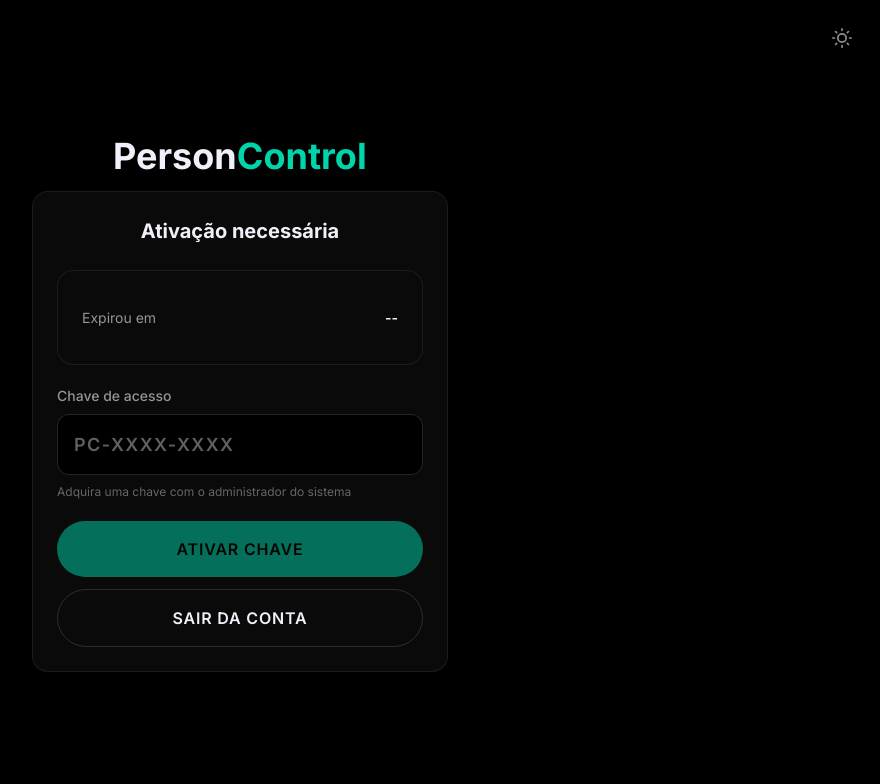
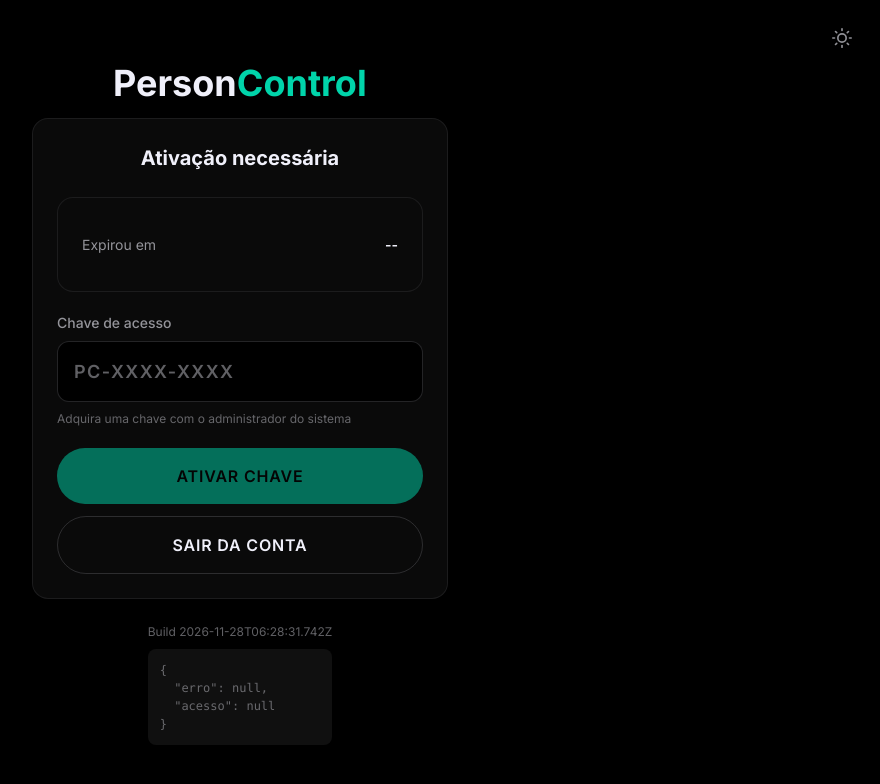
Before and after one commit to marlonpessoa-hub/personcontrol-vercel, a React (Vite) app: page / in a window 1280 px wide. Shown: the top 784 px of the page, without its empty margins (400-1280 px from the left). Built offline with nearby package versions, Linux system fonts and the light colour scheme; no server answers.

Commit message:
chore: carimbo de build e detalhe tecnico na tela de acesso

```diff
--- a/eslint.config.js
+++ b/eslint.config.js
@@ -14,7 +14,7 @@ export default [
       parserOptions: {
         ecmaFeatures: { jsx: true },
       },
-      globals: globals.browser,
+      globals: { ...globals.browser, __BUILD__: 'readonly' },
     },
     plugins: {
       'react-hooks': reactHooks,
--- a/src/App.jsx
+++ b/src/App.jsx
@@ -158,6 +158,7 @@ const App = () => {
         modo={access.erroAcesso ? 'erro' : 'expirado'}
         erro={access.erroAcesso}
         expiraEm={access.expiraEm}
+        detalheTecnico={JSON.stringify({ erro: access.erroAcesso, acesso: access.acesso }, null, 2)}
         onAtivar={access.ativarChave}
         onRecarregar={access.carregarAcesso}
         onSignOut={auth.signOut}
--- a/src/components/Auth/AccessScreen.jsx
+++ b/src/components/Auth/AccessScreen.jsx
@@ -1,7 +1,7 @@
 import { useState } from 'react';
 import { formatarData, formatarHora } from '../../utils/formatters';
 
-const AccessScreen = ({ modo, erro, expiraEm, onAtivar, onRecarregar, onSignOut, isDarkTheme, onToggleTheme }) => {
+const AccessScreen = ({ modo, erro, expiraEm, detalheTecnico, onAtivar, onRecarregar, onSignOut, isDarkTheme, onToggleTheme }) => {
   const [chave, setChave] = useState('');
   const [loading, setLoading] = useState(false);
   const [msgErro, setMsgErro] = useState('');
@@ -121,6 +121,28 @@ const AccessScreen = ({ modo, erro, expiraEm, onAtivar, onRecarregar, onSignOut,
           SAIR DA CONTA
         </button>
       </div>
+
+      <div style={{ marginTop: 'var(--space-6)', textAlign: 'center', color: 'var(--meta)', fontSize: 'var(--text-xs)' }}>
+        Build {__BUILD__}
+        {detalheTecnico && (
+          <pre
+            style={{
+              textAlign: 'left',
+              whiteSpace: 'pre-wrap',
+              wordBreak: 'break-all',
+              marginTop: 'var(--space-2)',
+              padding: 'var(--space-3)',
+              borderRadius: '8px',
+              background: 'rgba(128, 128, 128, 0.12)',
+              maxHeight: '9em',
+              overflow: 'auto'
+            }}
+            data-od-id="access-detalhe-tecnico"
+          >
+            {detalheTecnico}
+          </pre>
+        )}
+      </div>
     </div>
   );
 };
--- a/vite.config.js
+++ b/vite.config.js
@@ -3,6 +3,9 @@ import react from '@vitejs/plugin-react'
 
 export default defineConfig({
   plugins: [react()],
+  define: {
+    __BUILD__: JSON.stringify(new Date().toISOString())
+  },
   server: {
     port: 3000,
     open: true
```
